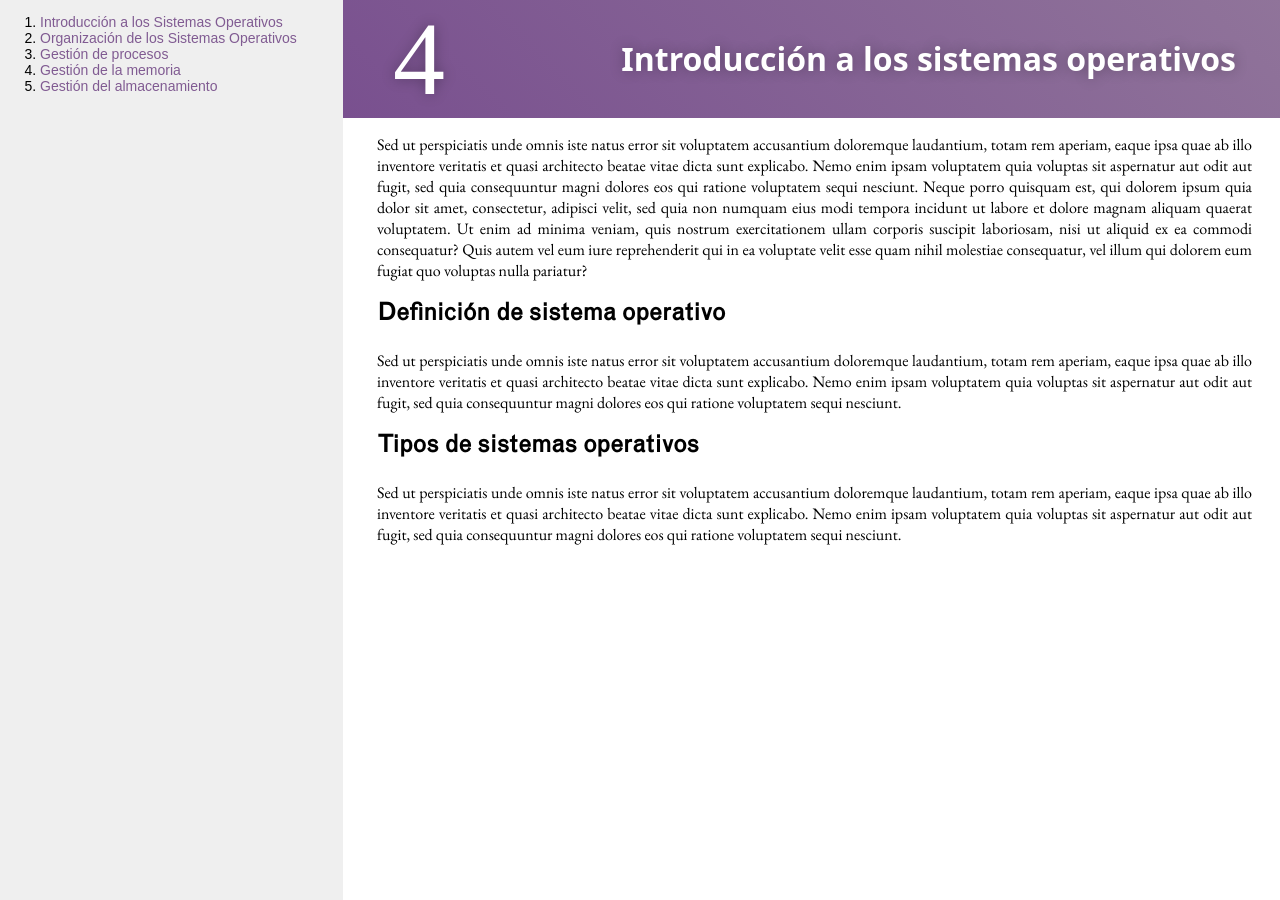
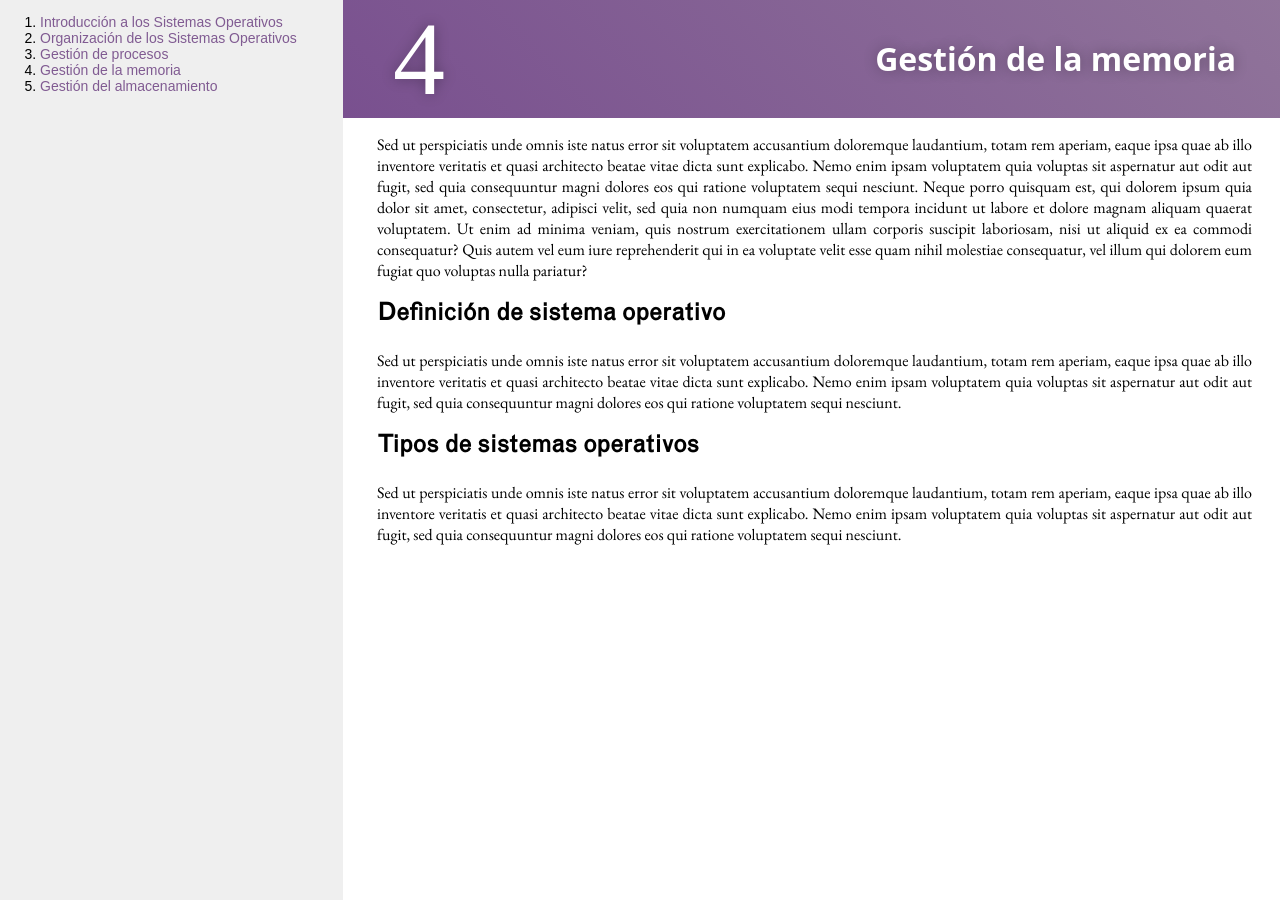
Before and after one commit to dkaerit/SSOO, a Jekyll site: the page built from _posts/2020-10-05-TEMA04.md, in a window 1280 px wide. Built offline with Jekyll 4.4.1, drawn with Linux system fonts in a browser that asks for light colours; some web fonts are replaced.

Commit message:
Update 2020-10-05-TEMA04.md

```diff
--- a/_posts/2020-10-05-TEMA04.md
+++ b/_posts/2020-10-05-TEMA04.md
@@ -3,7 +3,7 @@ layout: post
 ---
 <div class="header">
   <div class="numbrerUnit">4</div>
-  <h1>Introducción a los sistemas operativos</h1>
+  <h1>Gestión de la memoria</h1>
 </div>
 
 Sed ut perspiciatis unde omnis iste natus error sit voluptatem accusantium doloremque laudantium, totam rem aperiam, eaque ipsa quae ab illo inventore veritatis et quasi architecto beatae vitae dicta sunt explicabo. Nemo enim ipsam voluptatem quia voluptas sit aspernatur aut odit aut fugit, sed quia consequuntur magni dolores eos qui ratione voluptatem sequi nesciunt.
```
